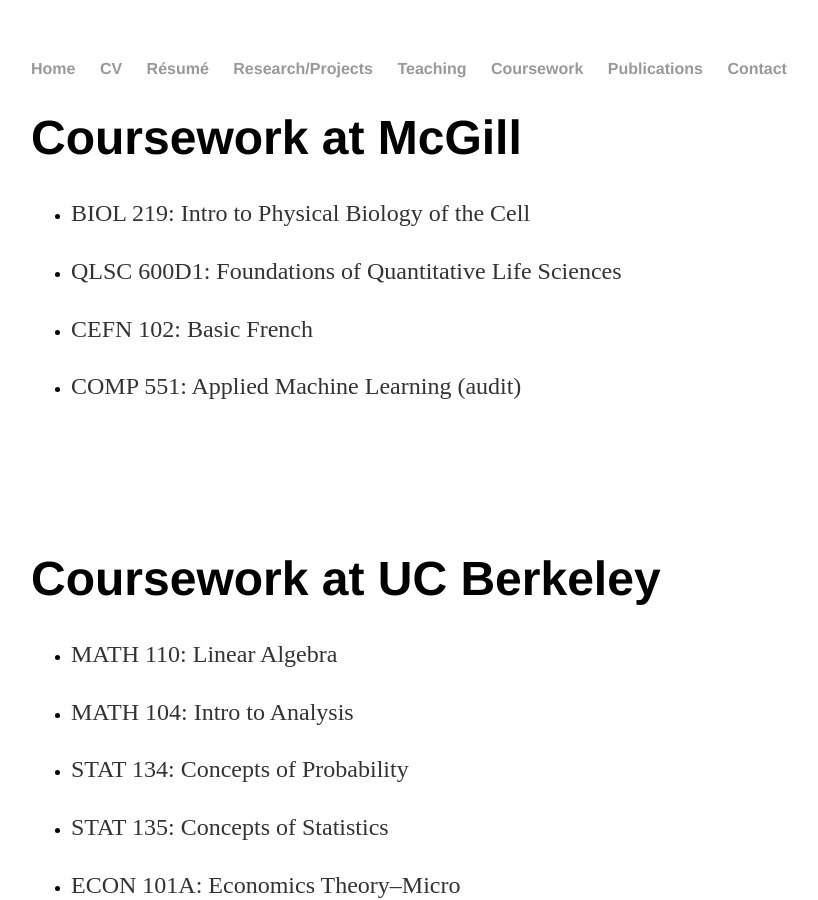
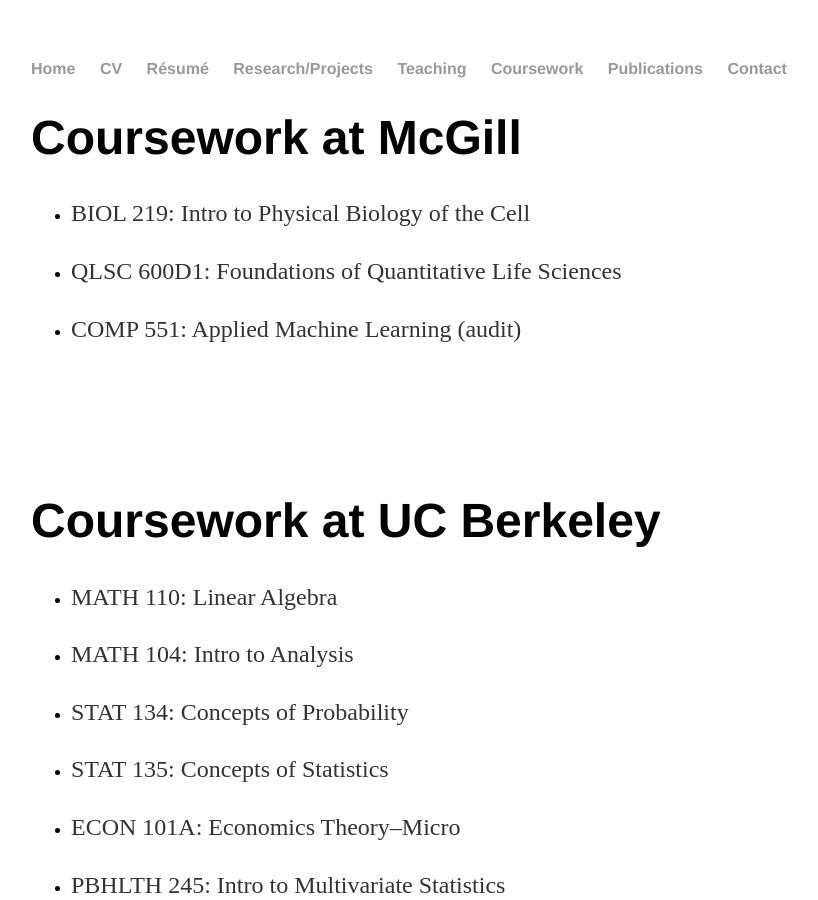
Before and after one commit to yjkweon24/yjkweon24.github.io, a Jekyll site: the page built from coursework/coursework.md, in a window 1280 px wide and 900 px high. Shown: the whole window, without its empty margins (161-979 px from the left). Built offline with Jekyll 4.4.1, drawn with Linux system fonts in a browser that asks for light colours; our own code applies the rules of GitHub Pages for plain Markdown files.

Commit message:
update coursework

```diff
--- a/coursework/coursework.md
+++ b/coursework/coursework.md
@@ -4,8 +4,6 @@
 * BIOL 219: Intro to Physical Biology of the Cell
 
 * QLSC 600D1: Foundations of Quantitative Life Sciences
-
-* CEFN 102: Basic French
 
 * COMP 551: Applied Machine Learning (audit)
 
```
